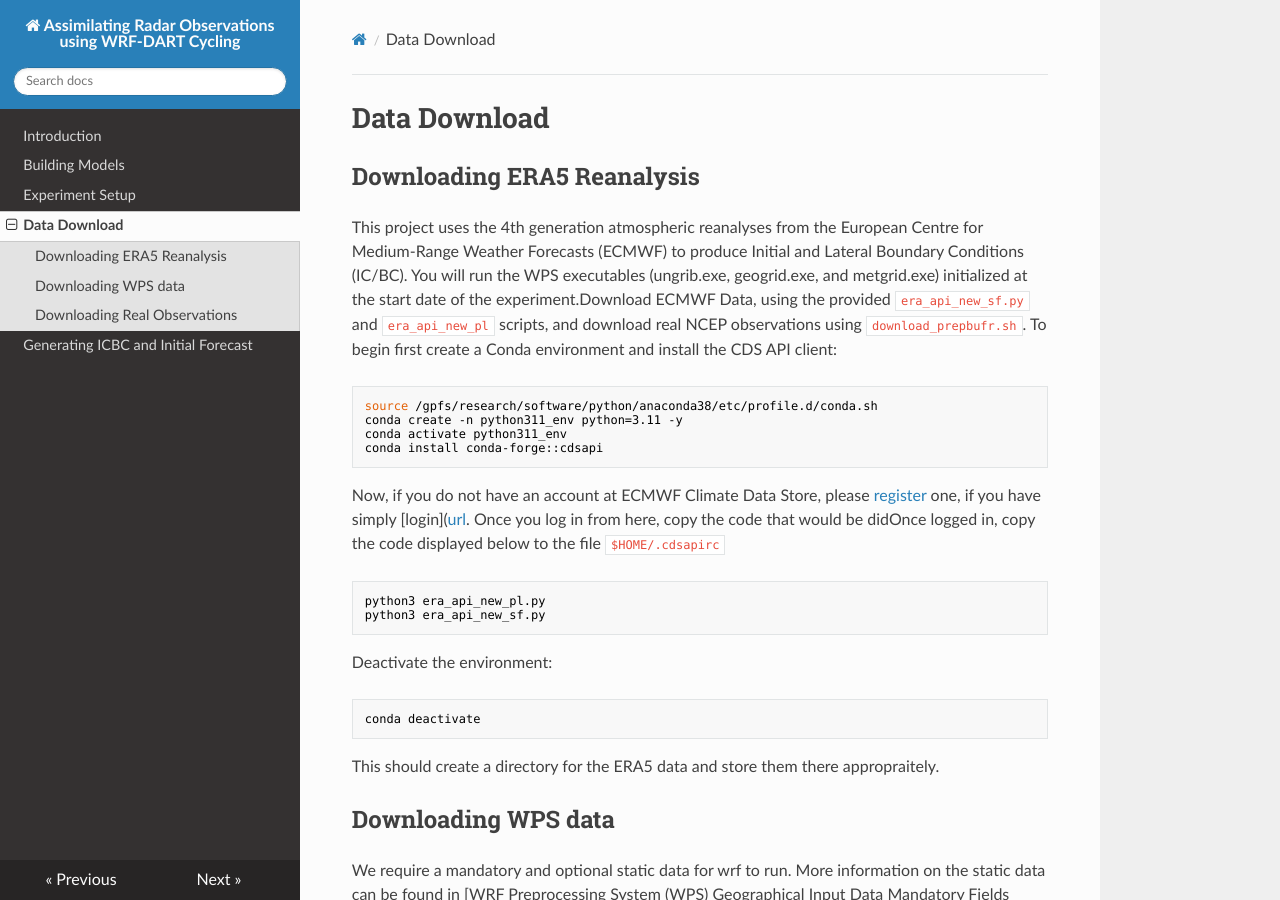
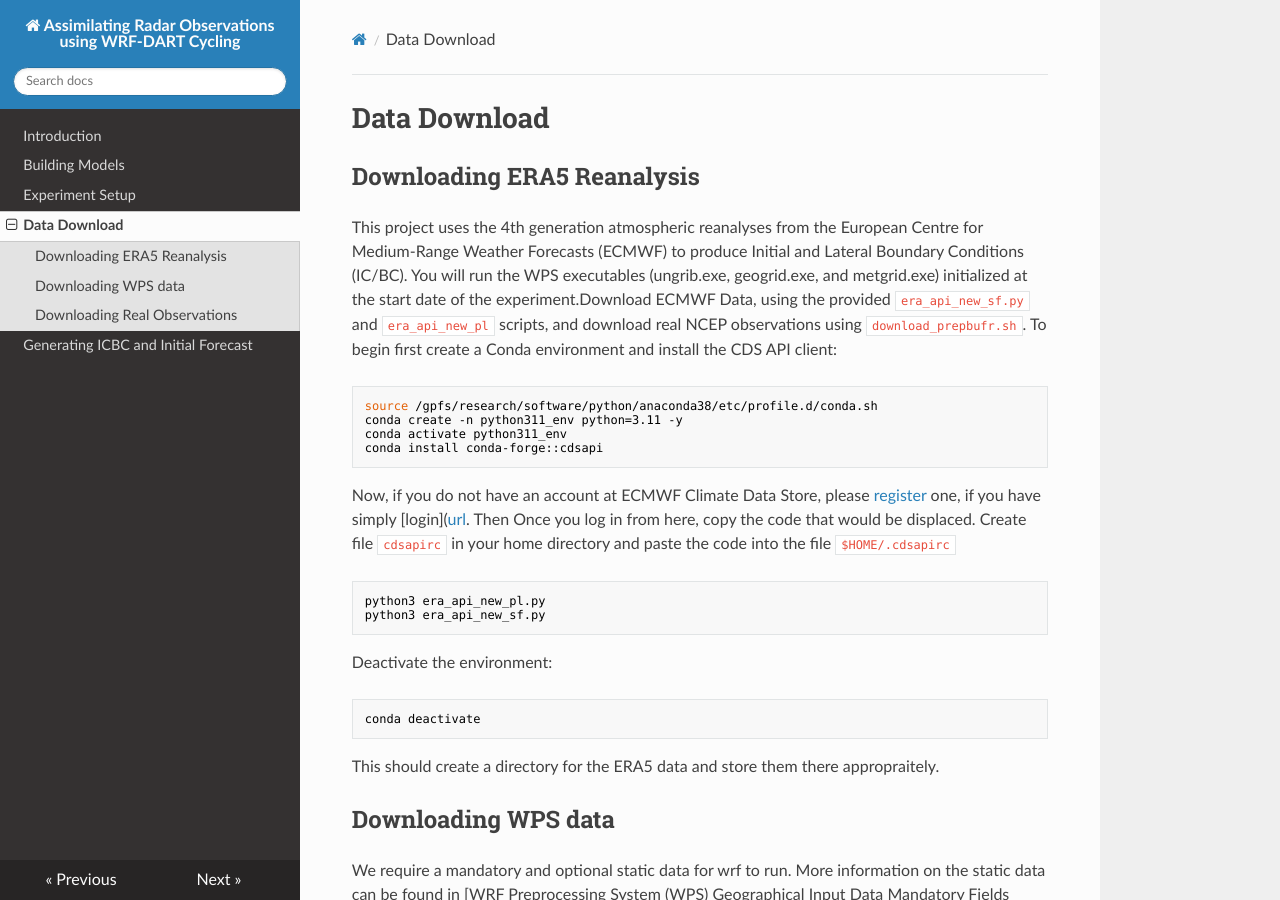
Before and after one commit to stephen-asare/WRF-DART-CYCLING, an MkDocs documentation site: the page built from docs/data_download.md, in a window 1280 px wide and 900 px high. Built offline with MkDocs 1.6.1, drawn with Linux system fonts in a browser that asks for light colours; nearby versions of some CDN libraries.

Commit message:
Update data_download.md

````diff
--- a/docs/data_download.md
+++ b/docs/data_download.md
@@ -8,7 +8,7 @@
 conda activate python311_env
 conda install conda-forge::cdsapi
 ```
-Now, if you do not have an account at ECMWF Climate Data Store, please [register]([url](https://cds.climate.copernicus.eu/how-to-api#)) one, if you have simply [login]([url](https://cds.climate.copernicus.eu/how-to-api#). Once you log in from here, copy the code that would be didOnce logged in, copy the code displayed below to the file `$HOME/.cdsapirc`
+Now, if you do not have an account at ECMWF Climate Data Store, please [register]([url](https://cds.climate.copernicus.eu/how-to-api#)) one, if you have simply [login]([url](https://cds.climate.copernicus.eu/how-to-api#). Then Once you log in from here, copy the code that would be displaced. Create file `cdsapirc` in your home directory and paste the code into the file `$HOME/.cdsapirc`
 ```
 python3 era_api_new_pl.py
 python3 era_api_new_sf.py
````
